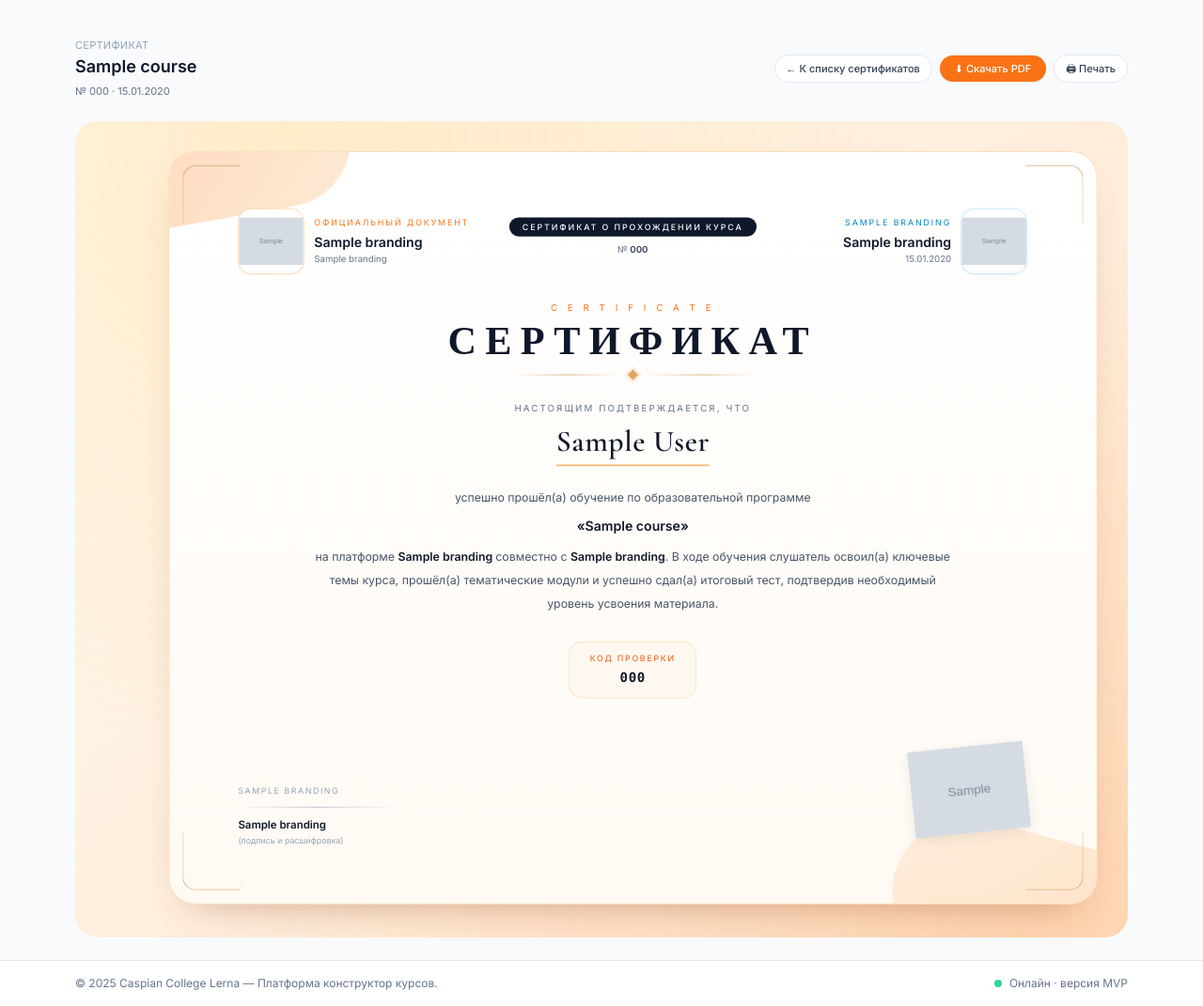
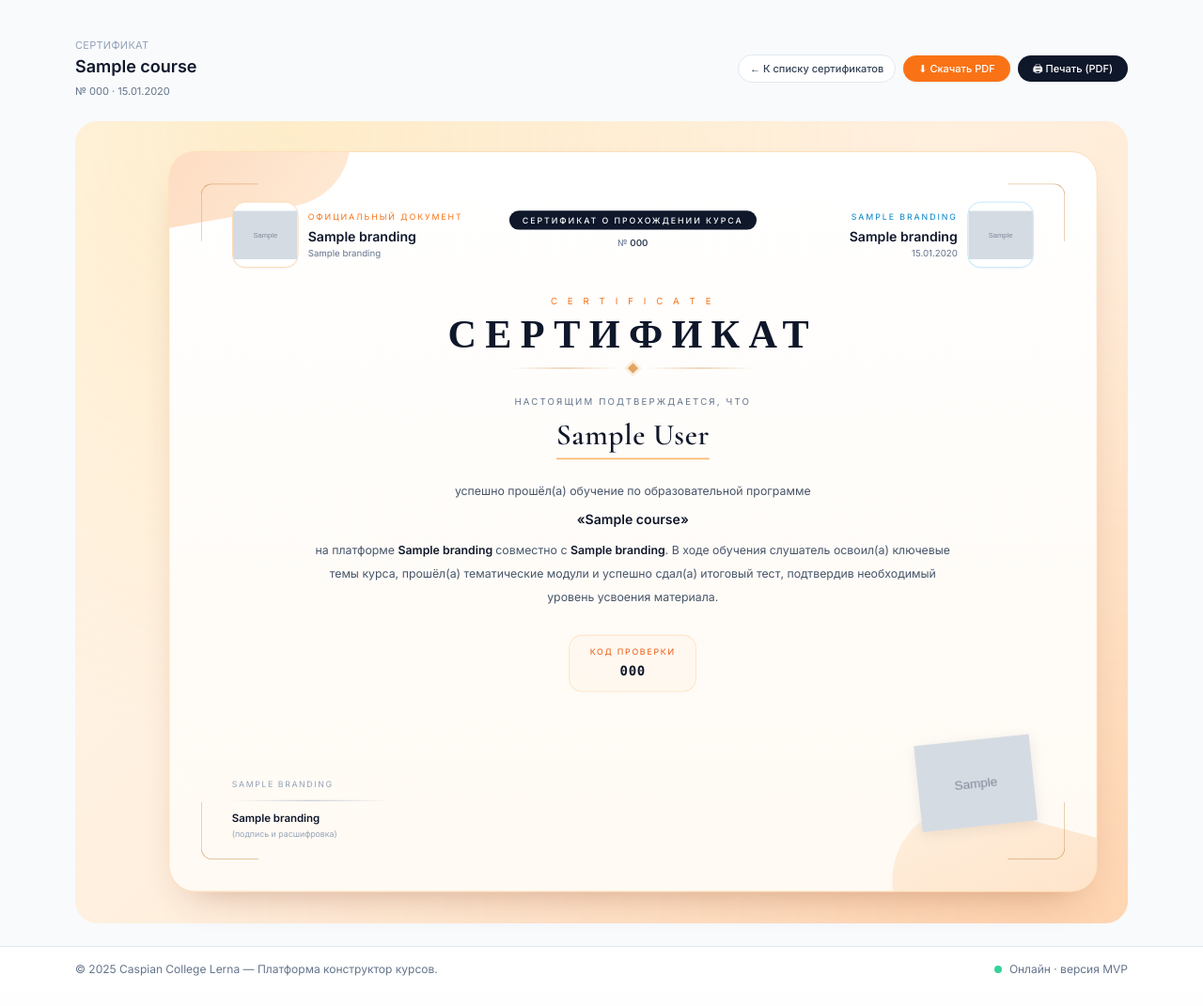
Before and after one commit to nagibator9986/caspiancources, a Flask app: page /certificates/1 in a window 1280 px wide. Shown: the part 61-1132 px from the top of the page at 94% size. After the commit the page ends 1100 px from the top, so only its background shows below. Run offline with Flask 3, Linux system fonts and the light colour scheme; a user stored in the database is signed in; tables that the repository leaves empty hold one stand-in row (values such as "Sample post"); grey boxes marked "Sample" are stand-in pictures; some libraries are stand-ins or nearby versions.

Commit message:
fix: печать через inline-PDF + безопасные поля HTML
Проблема: при HTML-печати из браузера сертификат ломался — принтер
добавляет свои поля, режет края, не печатает фон. Боротсья с CSS
@media print бесполезно (поведение зависит от драйвера).

Решение: для печати используется тот же серверный PDF.

Изменения:
- /certificate/<id>/pdf?inline=1 — отдаёт PDF inline (Content-Disposition: inline).
  Открывается во встроенном PDF-viewer'е браузера.
- Кнопка «Печать (PDF)» теперь открывает inline-PDF в новой вкладке,
  пользователь печатает оттуда — рендер гарантированно точный, без обрезки.
- «Скачать PDF» осталась отдельной кнопкой (attachment).

HTML-сертификат (для тех, кто всё-таки нажмёт Ctrl+P в браузере):
- Декоративные уголки и контент отступают от края на 10–16 мм —
  безопасная зона, которую принтер обычно не режет.

Co-Authored-By: Claude Opus 4.7 (1M context) <noreply@anthropic.com>

```diff
--- a/app/blueprints/courses/routes.py
+++ b/app/blueprints/courses/routes.py
@@ -524,12 +524,18 @@ def _branding_image_path(rel_path):
 @courses_bp.route("/certificate/<int:cert_id>/pdf")
 @login_required
 def certificate_pdf(cert_id):
-    """Генерирует красивый PDF-сертификат с учётом брендинга и поддержкой кириллицы."""
+    """
+    Генерирует красивый PDF-сертификат с учётом брендинга и поддержкой кириллицы.
+    По умолчанию отдаётся как файл-вложение (скачать).
+    При `?inline=1` отдаётся inline — открывается во встроенном PDF-viewer'е браузера
+    (используется кнопкой «Печать»: рендер PDF идентичен, печатать гарантированно ровно).
+    """
     cert = Certificate.query.get_or_404(cert_id)
 
     if cert.user_id != current_user.id and not current_user.is_admin():
         abort(403)
 
+    inline_mode = request.args.get("inline") == "1"
     branding = CertificateBranding.get_singleton()
     font_regular, font_bold = _register_pdf_fonts()
 
@@ -821,7 +827,7 @@ def certificate_pdf(cert_id):
     filename = f"certificate_{cert.certificate_code}.pdf"
     return send_file(
         buffer,
-        as_attachment=True,
+        as_attachment=not inline_mode,
         download_name=filename,
         mimetype="application/pdf",
     )
--- a/app/templates/certificate_view.html
+++ b/app/templates/certificate_view.html
@@ -60,7 +60,7 @@
     transform: rotate(15deg);
   }
 
-  /* Тонкие декоративные уголки */
+  /* Тонкие декоративные уголки — отступаем от края, чтобы принтер не отрезал */
   .corner-deco {
     position: absolute;
     width: 70px;
@@ -69,12 +69,13 @@
     z-index: 2;
     pointer-events: none;
   }
-  .corner-deco.tl { top: 16px; left: 16px; border-right: none; border-bottom: none; border-top-left-radius: 16px; }
-  .corner-deco.tr { top: 16px; right: 16px; border-left: none; border-bottom: none; border-top-right-radius: 16px; }
-  .corner-deco.bl { bottom: 16px; left: 16px; border-right: none; border-top: none; border-bottom-left-radius: 16px; }
-  .corner-deco.br { bottom: 16px; right: 16px; border-left: none; border-top: none; border-bottom-right-radius: 16px; }
+  .corner-deco.tl { top: 10mm; left: 10mm; border-right: none; border-bottom: none; border-top-left-radius: 14px; }
+  .corner-deco.tr { top: 10mm; right: 10mm; border-left: none; border-bottom: none; border-top-right-radius: 14px; }
+  .corner-deco.bl { bottom: 10mm; left: 10mm; border-right: none; border-top: none; border-bottom-left-radius: 14px; }
+  .corner-deco.br { bottom: 10mm; right: 10mm; border-left: none; border-top: none; border-bottom-right-radius: 14px; }
 
-  .cert-inner { position: relative; z-index: 1; padding: 18mm 22mm; }
+  /* Контент с безопасными полями для принтера (обычно режет 5-10 мм по краям). */
+  .cert-inner { position: relative; z-index: 1; padding: 16mm 20mm; }
 
   .cert-name {
     font-family: 'Cormorant Garamond', 'Times New Roman', serif;
@@ -206,11 +207,13 @@
          class="inline-flex items-center gap-1 rounded-full bg-orange-500 px-4 py-1.5 text-[11px] font-medium text-white shadow-sm hover:bg-orange-600">
         ⬇ Скачать PDF
       </a>
-      <button type="button"
-              onclick="window.print()"
-              class="inline-flex items-center gap-1 rounded-full border border-slate-200 bg-white px-3 py-1.5 text-[11px] font-medium text-slate-700 hover:bg-slate-50">
-        🖨 Печать
-      </button>
+      <a href="{{ url_for('courses.certificate_pdf', cert_id=certificate.id) }}?inline=1"
+         target="_blank"
+         rel="noopener"
+         title="Откроется PDF — оттуда печатайте: гарантированно ровно, без обрезки"
+         class="inline-flex items-center gap-1 rounded-full bg-slate-900 px-4 py-1.5 text-[11px] font-medium text-white hover:bg-slate-800">
+        🖨 Печать (PDF)
+      </a>
     </div>
   </div>
 
```
